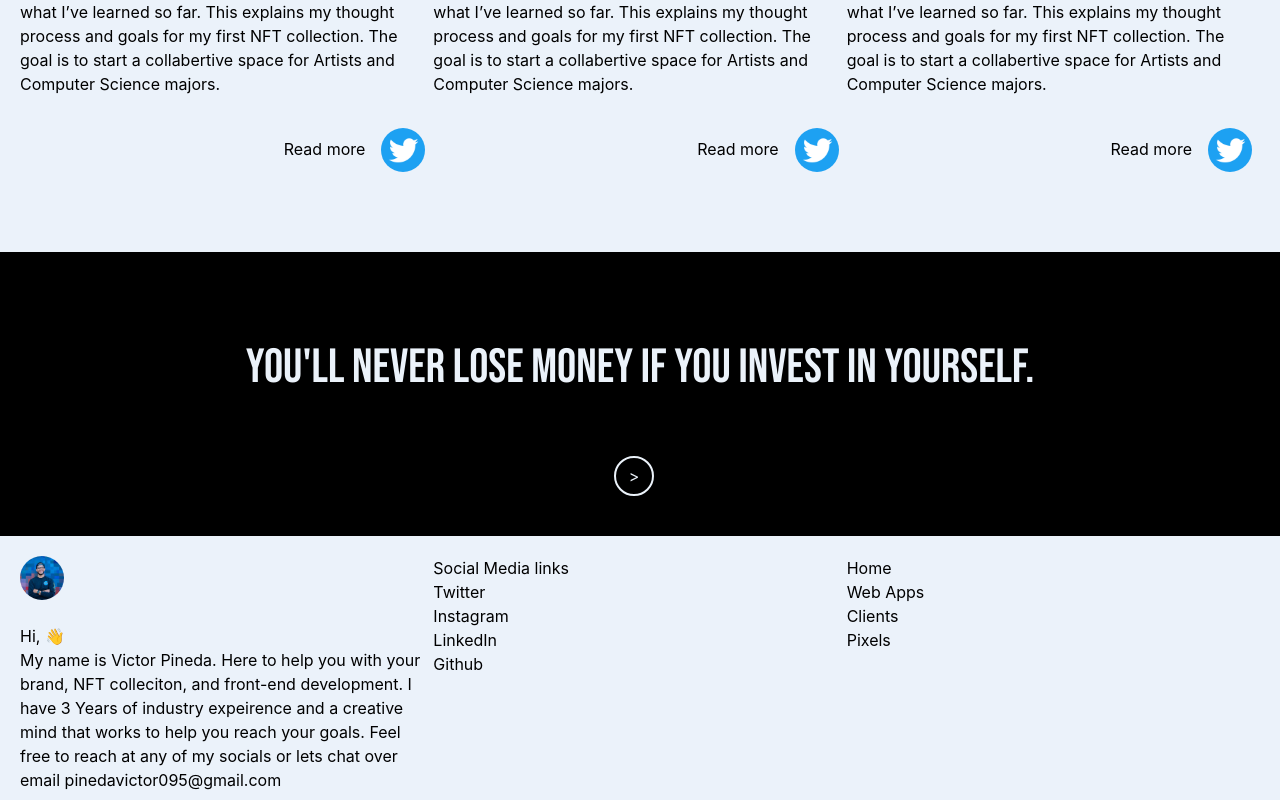
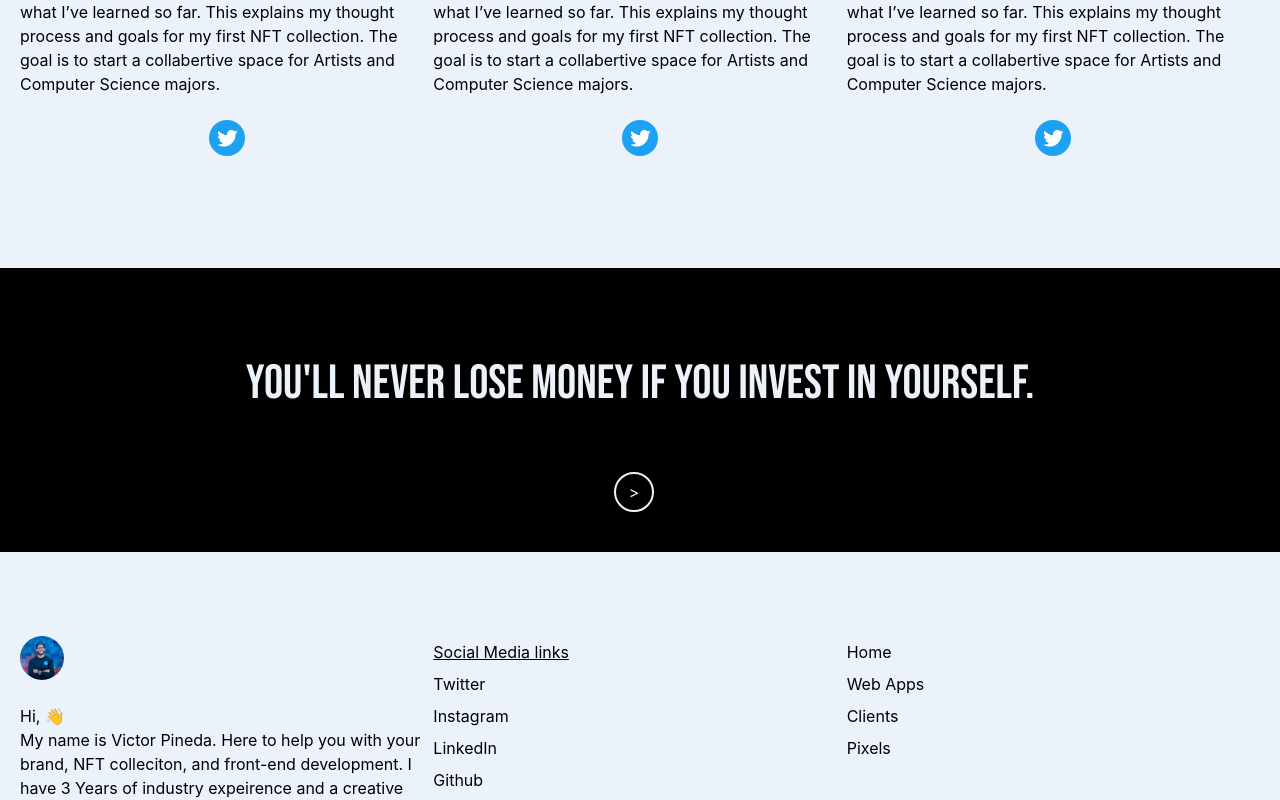
Before and after one commit to PinedaVictor/a-la-mode, a React (Vite) app: page / in a window 1280 px wide. Shown: the part 6063-6863 px from the top of the page. Built offline with nearby package versions, Linux system fonts and the light colour scheme.

Commit message:
Added pixels page, footer site map links, footer social links, and updated twitter icon

```diff
--- a/src/App.tsx
+++ b/src/App.tsx
@@ -1,7 +1,7 @@
 import "./styles/App.css";
 import React from "react";
 import { BrowserRouter as Router, Routes, Route } from "react-router-dom";
-import { HappyClients, Home, WebApps } from "./pages";
+import { HappyClients, Home, WebApps, Pixels } from "./pages";
 
 export const App: React.FC = () => {
   return (
@@ -11,6 +11,7 @@ export const App: React.FC = () => {
           <Route path="/" element={<Home />} />
           <Route path="/HappyClients" element={<HappyClients />} />
           <Route path="/WebApps" element={<WebApps />} />
+          <Route path="/Pixels" element={<Pixels />} />
         </Routes>
       </Router>
     </>
--- a/src/components/drawer/Drawer.tsx
+++ b/src/components/drawer/Drawer.tsx
@@ -40,7 +40,7 @@ export const Drawer: React.FC<DrawerProps> = (props) => {
                     <Link to="/HappyClients">
                       <li className=" ">Clients</li>
                     </Link>
-                    <Link to="/HappyClients">
+                    <Link to="/Pixels">
                       <li className=" ">Pixels</li>
                     </Link>
                   </AnimateNav>
--- a/src/components/footer/Footer.tsx
+++ b/src/components/footer/Footer.tsx
@@ -2,26 +2,33 @@ import React from "react";
 import { FooterSection } from "./FooterSection";
 import { Pitch } from "./Pitch";
 import { Link } from "react-router-dom";
+import { ExternalLink } from "../utils";
 
 export const Footer: React.FC = () => {
   return (
-    <>
-      <div className="flex flex-wrap p-5 grid-cols-3 ">
+    <footer className="flex flex-wrap p-5 grid-cols-3 ">
       <FooterSection>
         <Pitch />
       </FooterSection>
       <FooterSection>
-          Social Media links
-          {/* TODO: Get social links */}
-          <ul>
+        <p className=" underline leading-loose">Social Media links </p>
+        <ul className=" leading-loose">
+          <ExternalLink link="https://twitter.com/victorcodez">
             <li>Twitter</li>
+          </ExternalLink>
+          <ExternalLink link="https://instagram.com/graphicabyvic?utm_medium=copy_link">
             <li>Instagram</li>
+          </ExternalLink>
+          <ExternalLink link="https://www.linkedin.com/in/victor-pineda-84956599/">
             <li>LinkedIn</li>
+          </ExternalLink>
+          <ExternalLink link="https://github.com/PinedaVictor">
             <li>Github</li>
+          </ExternalLink>
         </ul>
       </FooterSection>
       <FooterSection>
-          <ul>
+        <ul className=" leading-loose">
           <Link to="/">
             <li className=" ">Home</li>
           </Link>
@@ -31,13 +38,12 @@ export const Footer: React.FC = () => {
           <Link to="/HappyClients">
             <li className=" ">Clients</li>
           </Link>
-            <Link to="/HappyClients">
+          <Link to="/Pixels">
             <li className=" ">Pixels</li>
           </Link>
         </ul>
       </FooterSection>
       <div className="">&copy; Dreamlike Digital. All Rights Reserved</div>
-      </div>
-    </>
+    </footer>
   );
 };
--- a/src/components/footer/FooterSection.tsx
+++ b/src/components/footer/FooterSection.tsx
@@ -3,7 +3,7 @@ import React from "react";
 export const FooterSection: React.FC = (props) => {
   return (
     <>
-      <footer className=" w-full md:w-1/3 h-80">{props.children}</footer>
+      <div className=" w-full md:w-1/3 h-80">{props.children}</div>
     </>
   );
 };
--- a/src/components/footer/Pitch.tsx
+++ b/src/components/footer/Pitch.tsx
@@ -11,7 +11,7 @@ export const Pitch: React.FC = () => {
         My name is Victor Pineda. Here to help you with your brand, NFT
         colleciton, and front-end development. I have 3 Years of industry
         expeirence and a creative mind that works to help you reach your goals.
-        Feel free to reach at any of my socials or lets chat over email
+        Feel free to contact me at any of my socials or lets chat over email
         pinedavictor095@gmail.com
       </div>
     </>
--- a/src/components/news/NewsItem.tsx
+++ b/src/components/news/NewsItem.tsx
@@ -1,11 +1,12 @@
 import React from "react";
-import img from "../../assets/images/twitter.png";
-import { Avatar } from "../elements";
+import img from "../../assets/images/twitter.jpg";
+import { Icon } from "../elements";
+import { ExternalLink } from "../utils";
 
 export const NewsItem: React.FC = () => {
   return (
     <>
-      <div className=" md:w-1/3 h-72">
+      <div className=" md:w-1/3 h-72 mb-4">
         <div className=" inline-block">
           <p className=" font-bold pb-2">10,000 NFT Collection</p>
           <p className=" pr-3">
@@ -15,12 +16,10 @@ export const NewsItem: React.FC = () => {
             and Computer Science majors.
           </p>
         </div>
-        <div className="  pt-6 float-right flex ">
-          <p className=" inline-block float-left pt-[1.1rem]  pl-40 mr-4">
-            Read more
-          </p>
-          {/* TODO: Twitter post link */}
-          <Avatar img={img} imgAltText="Twitte Icon" />
+        <div className="  pt-6  flex  justify-center">
+          <ExternalLink link="https://twitter.com/victorcodez">
+            <Icon img={img} imgAltText="Twitte Icon" />
+          </ExternalLink>
         </div>
       </div>
     </>
--- a/src/components/office/Pixels.tsx
+++ /dev/null
@@ -1,5 +0,0 @@
-import React from "react";
-
-export const Pixels: React.FC = () => {
-  return <></>;
-};
--- a/src/pages/Home.tsx
+++ b/src/pages/Home.tsx
@@ -48,6 +48,7 @@ export const Home: React.FC = () => {
         </Spacer>
         <News />
         <Quotes />
+        <div className=" h-16 bg-offWhite" />
         <Footer />
       </ImageProvider>
     </>
--- /dev/null
+++ b/src/pages/Pixels.tsx
@@ -0,0 +1,9 @@
+import React from "react";
+import { HeaderNav } from "../components";
+export const Pixels: React.FC = () => {
+  return (
+    <>
+      <HeaderNav />
+    </>
+  );
+};
--- a/src/pages/index.ts
+++ b/src/pages/index.ts
@@ -1,3 +1,4 @@
 export { Home } from "./Home";
 export { HappyClients } from "./HappyClients";
 export { WebApps } from "./WebApps";
+export { Pixels } from "./Pixels";
```
Also changed, not shown: src/assets/images/twitter.jpg (added). Lines whose indentation alone changed are shown as unchanged.
